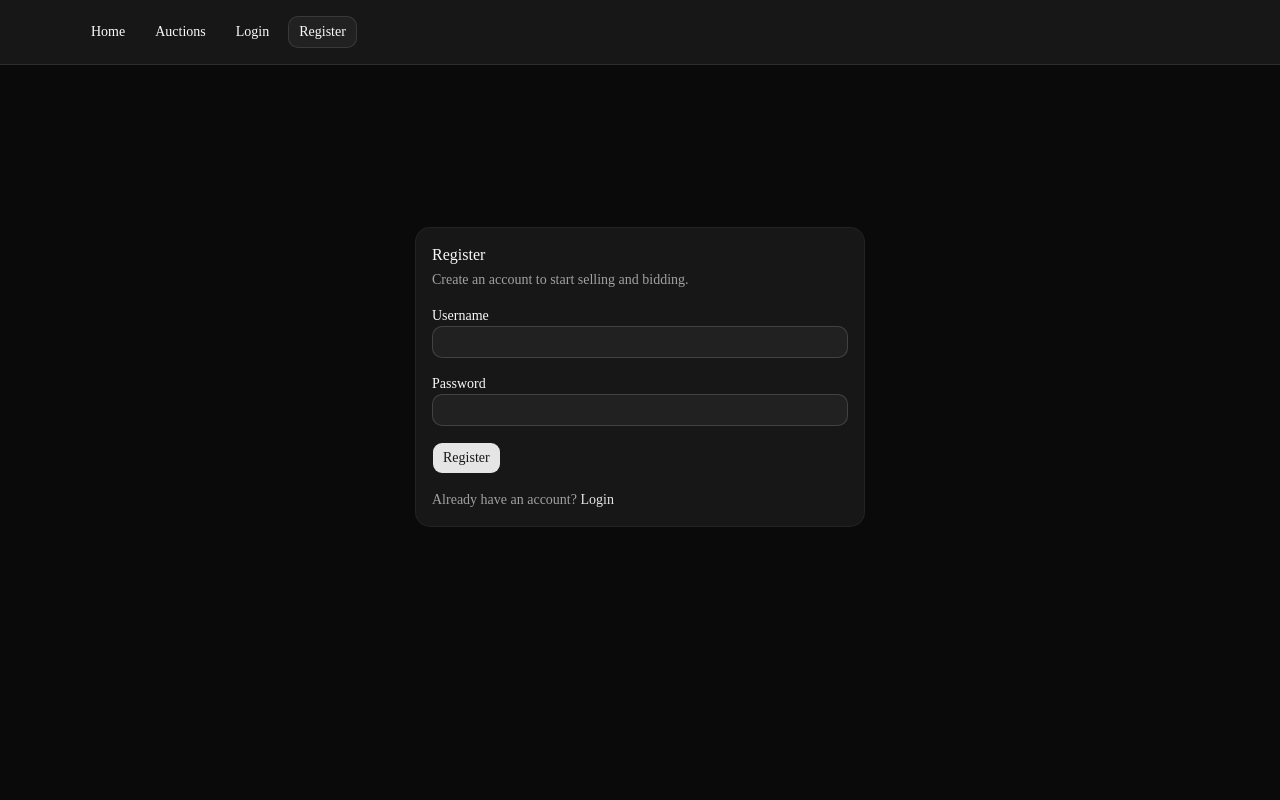
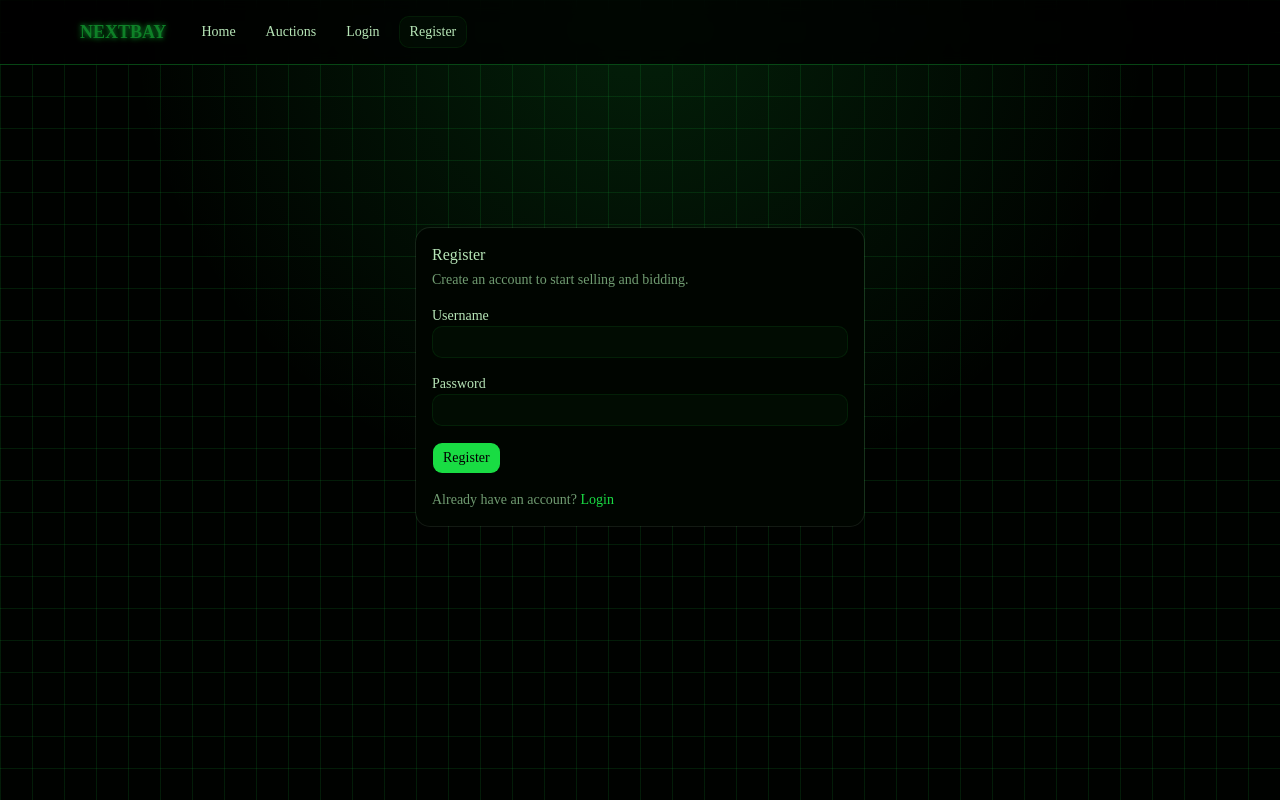
Before and after one commit to Austin7V/nextbay, a Next.js app: page /register in a window 1280 px wide. Built offline with nearby package versions, Linux system fonts and the light colour scheme; no server answers.

Commit message:
feat: add matrix color theme

```diff
--- a/app/globals.css
+++ b/app/globals.css
@@ -10,6 +10,7 @@
   --font-sans: var(--font-sans);
   --font-mono: var(--font-geist-mono);
   --font-heading: var(--font-sans);
+
   --color-sidebar-ring: var(--sidebar-ring);
   --color-sidebar-border: var(--sidebar-border);
   --color-sidebar-accent-foreground: var(--sidebar-accent-foreground);
@@ -18,27 +19,36 @@
   --color-sidebar-primary: var(--sidebar-primary);
   --color-sidebar-foreground: var(--sidebar-foreground);
   --color-sidebar: var(--sidebar);
+
   --color-chart-5: var(--chart-5);
   --color-chart-4: var(--chart-4);
   --color-chart-3: var(--chart-3);
   --color-chart-2: var(--chart-2);
   --color-chart-1: var(--chart-1);
+
   --color-ring: var(--ring);
   --color-input: var(--input);
   --color-border: var(--border);
   --color-destructive: var(--destructive);
+
   --color-accent-foreground: var(--accent-foreground);
   --color-accent: var(--accent);
+
   --color-muted-foreground: var(--muted-foreground);
   --color-muted: var(--muted);
+
   --color-secondary-foreground: var(--secondary-foreground);
   --color-secondary: var(--secondary);
+
   --color-primary-foreground: var(--primary-foreground);
   --color-primary: var(--primary);
+
   --color-popover-foreground: var(--popover-foreground);
   --color-popover: var(--popover);
+
   --color-card-foreground: var(--card-foreground);
   --color-card: var(--card);
+
   --radius-sm: calc(var(--radius) * 0.6);
   --radius-md: calc(var(--radius) * 0.8);
   --radius-lg: var(--radius);
@@ -49,81 +59,104 @@
 }
 
 :root {
-  --background: oklch(1 0 0);
-  --foreground: oklch(0.145 0 0);
-  --card: oklch(1 0 0);
-  --card-foreground: oklch(0.145 0 0);
-  --popover: oklch(1 0 0);
-  --popover-foreground: oklch(0.145 0 0);
-  --primary: oklch(0.205 0 0);
-  --primary-foreground: oklch(0.985 0 0);
-  --secondary: oklch(0.97 0 0);
-  --secondary-foreground: oklch(0.205 0 0);
-  --muted: oklch(0.97 0 0);
-  --muted-foreground: oklch(0.556 0 0);
-  --accent: oklch(0.97 0 0);
-  --accent-foreground: oklch(0.205 0 0);
-  --destructive: oklch(0.577 0.245 27.325);
-  --border: oklch(0.922 0 0);
-  --input: oklch(0.922 0 0);
-  --ring: oklch(0.708 0 0);
-  --chart-1: oklch(0.87 0 0);
-  --chart-2: oklch(0.556 0 0);
-  --chart-3: oklch(0.439 0 0);
-  --chart-4: oklch(0.371 0 0);
-  --chart-5: oklch(0.269 0 0);
+  --background: oklch(0.94 0.02 145);
+  --foreground: oklch(0.16 0.04 145);
+
+  --card: oklch(0.9 0.025 145);
+  --card-foreground: oklch(0.16 0.04 145);
+
+  --popover: oklch(0.9 0.025 145);
+  --popover-foreground: oklch(0.16 0.04 145);
+
+  --primary: oklch(0.45 0.18 145);
+  --primary-foreground: oklch(0.96 0.02 145);
+
+  --secondary: oklch(0.82 0.04 145);
+  --secondary-foreground: oklch(0.16 0.04 145);
+
+  --muted: oklch(0.84 0.03 145);
+  --muted-foreground: oklch(0.38 0.06 145);
+
+  --accent: oklch(0.78 0.08 145);
+  --accent-foreground: oklch(0.12 0.04 145);
+
+  --destructive: oklch(0.58 0.22 25);
+
+  --border: oklch(0.55 0.08 145 / 35%);
+  --input: oklch(0.55 0.08 145 / 35%);
+  --ring: oklch(0.45 0.18 145);
+
+  --chart-1: oklch(0.45 0.18 145);
+  --chart-2: oklch(0.5 0.14 145);
+  --chart-3: oklch(0.55 0.12 145);
+  --chart-4: oklch(0.6 0.1 145);
+  --chart-5: oklch(0.65 0.08 145);
+
   --radius: 0.625rem;
-  --sidebar: oklch(0.985 0 0);
-  --sidebar-foreground: oklch(0.145 0 0);
-  --sidebar-primary: oklch(0.205 0 0);
-  --sidebar-primary-foreground: oklch(0.985 0 0);
-  --sidebar-accent: oklch(0.97 0 0);
-  --sidebar-accent-foreground: oklch(0.205 0 0);
-  --sidebar-border: oklch(0.922 0 0);
-  --sidebar-ring: oklch(0.708 0 0);
+
+  --sidebar: oklch(0.88 0.025 145);
+  --sidebar-foreground: oklch(0.16 0.04 145);
+  --sidebar-primary: oklch(0.45 0.18 145);
+  --sidebar-primary-foreground: oklch(0.96 0.02 145);
+  --sidebar-accent: oklch(0.78 0.08 145);
+  --sidebar-accent-foreground: oklch(0.12 0.04 145);
+  --sidebar-border: oklch(0.55 0.08 145 / 35%);
+  --sidebar-ring: oklch(0.45 0.18 145);
 }
 
 .dark {
-  --background: oklch(0.145 0 0);
-  --foreground: oklch(0.985 0 0);
-  --card: oklch(0.205 0 0);
-  --card-foreground: oklch(0.985 0 0);
-  --popover: oklch(0.205 0 0);
-  --popover-foreground: oklch(0.985 0 0);
-  --primary: oklch(0.922 0 0);
-  --primary-foreground: oklch(0.205 0 0);
-  --secondary: oklch(0.269 0 0);
-  --secondary-foreground: oklch(0.985 0 0);
-  --muted: oklch(0.269 0 0);
-  --muted-foreground: oklch(0.708 0 0);
-  --accent: oklch(0.269 0 0);
-  --accent-foreground: oklch(0.985 0 0);
-  --destructive: oklch(0.704 0.191 22.216);
-  --border: oklch(1 0 0 / 10%);
-  --input: oklch(1 0 0 / 15%);
-  --ring: oklch(0.556 0 0);
-  --chart-1: oklch(0.87 0 0);
-  --chart-2: oklch(0.556 0 0);
-  --chart-3: oklch(0.439 0 0);
-  --chart-4: oklch(0.371 0 0);
-  --chart-5: oklch(0.269 0 0);
-  --sidebar: oklch(0.205 0 0);
-  --sidebar-foreground: oklch(0.985 0 0);
-  --sidebar-primary: oklch(0.488 0.243 264.376);
-  --sidebar-primary-foreground: oklch(0.985 0 0);
-  --sidebar-accent: oklch(0.269 0 0);
-  --sidebar-accent-foreground: oklch(0.985 0 0);
-  --sidebar-border: oklch(1 0 0 / 10%);
-  --sidebar-ring: oklch(0.556 0 0);
+  --background: oklch(0.07 0.03 145);
+  --foreground: oklch(0.88 0.08 145);
+
+  --card: oklch(0.1 0.035 145);
+  --card-foreground: oklch(0.88 0.08 145);
+
+  --popover: oklch(0.1 0.035 145);
+  --popover-foreground: oklch(0.88 0.08 145);
+
+  --primary: oklch(0.78 0.24 145);
+  --primary-foreground: oklch(0.06 0.03 145);
+
+  --secondary: oklch(0.17 0.05 145);
+  --secondary-foreground: oklch(0.88 0.08 145);
+
+  --muted: oklch(0.16 0.04 145);
+  --muted-foreground: oklch(0.65 0.08 145);
+
+  --accent: oklch(0.22 0.08 145);
+  --accent-foreground: oklch(0.88 0.08 145);
+
+  --destructive: oklch(0.65 0.2 25);
+
+  --border: oklch(0.35 0.1 145 / 45%);
+  --input: oklch(0.28 0.08 145 / 55%);
+  --ring: oklch(0.78 0.24 145);
+
+  --chart-1: oklch(0.78 0.24 145);
+  --chart-2: oklch(0.65 0.2 145);
+  --chart-3: oklch(0.5 0.16 145);
+  --chart-4: oklch(0.4 0.12 145);
+  --chart-5: oklch(0.3 0.1 145);
+
+  --sidebar: oklch(0.1 0.035 145);
+  --sidebar-foreground: oklch(0.88 0.08 145);
+  --sidebar-primary: oklch(0.78 0.24 145);
+  --sidebar-primary-foreground: oklch(0.06 0.03 145);
+  --sidebar-accent: oklch(0.17 0.05 145);
+  --sidebar-accent-foreground: oklch(0.88 0.08 145);
+  --sidebar-border: oklch(0.35 0.1 145 / 45%);
+  --sidebar-ring: oklch(0.78 0.24 145);
 }
 
 @layer base {
   * {
     @apply border-border outline-ring/50;
   }
+
   body {
     @apply bg-background text-foreground;
   }
+
   html {
     @apply font-sans;
   }
@@ -131,20 +164,21 @@
 
 @keyframes matrix-glow {
   0% {
-    opacity: 0.35;
-    text-shadow: 0 0 4px hsl(var(--primary));
+    opacity: 0.4;
+    text-shadow: 0 0 4px var(--primary);
   }
 
   50% {
     opacity: 1;
     text-shadow:
-      0 0 8px hsl(var(--primary)),
-      0 0 18px hsl(var(--primary));
+      0 0 8px var(--primary),
+      0 0 20px var(--primary),
+      0 0 36px var(--primary);
   }
 
   100% {
-    opacity: 0.35;
-    text-shadow: 0 0 4px hsl(var(--primary));
+    opacity: 0.4;
+    text-shadow: 0 0 4px var(--primary);
   }
 }
 
@@ -158,17 +192,38 @@
   }
 }
 
+@keyframes matrix-float {
+  0% {
+    transform: translateY(0);
+    opacity: 0.25;
+  }
+
+  50% {
+    transform: translateY(-8px);
+    opacity: 0.7;
+  }
+
+  100% {
+    transform: translateY(0);
+    opacity: 0.25;
+  }
+}
+
 .matrix-glow {
   animation: matrix-glow 2.4s ease-in-out infinite;
+}
+
+.matrix-float {
+  animation: matrix-float 3s ease-in-out infinite;
 }
 
 .terminal-panel {
   position: relative;
   overflow: hidden;
-  border: 1px solid hsl(var(--primary) / 0.35);
+  border: 1px solid color-mix(in oklab, var(--primary) 45%, transparent);
   box-shadow:
-    0 0 20px hsl(var(--primary) / 0.12),
-    inset 0 0 20px hsl(var(--primary) / 0.05);
+    0 0 20px color-mix(in oklab, var(--primary) 18%, transparent),
+    inset 0 0 20px color-mix(in oklab, var(--primary) 8%, transparent);
 }
 
 .terminal-panel::before {
@@ -179,15 +234,52 @@
   background: linear-gradient(
     to bottom,
     transparent,
-    hsl(var(--primary) / 0.08),
+    color-mix(in oklab, var(--primary) 14%, transparent),
     transparent
   );
   animation: terminal-scan 4s linear infinite;
 }
 
 .secret-grid {
+  background-color: var(--background);
   background-image:
-    linear-gradient(hsl(var(--primary) / 0.08) 1px, transparent 1px),
-    linear-gradient(90deg, hsl(var(--primary) / 0.08) 1px, transparent 1px);
-  background-size: 32px 32px;
+    radial-gradient(
+      circle at top,
+      color-mix(in oklab, var(--primary) 14%, transparent),
+      transparent 32rem
+    ),
+    linear-gradient(
+      color-mix(in oklab, var(--primary) 12%, transparent) 1px,
+      transparent 1px
+    ),
+    linear-gradient(
+      90deg,
+      color-mix(in oklab, var(--primary) 12%, transparent) 1px,
+      transparent 1px
+    );
+  background-size:
+    100% 100%,
+    32px 32px,
+    32px 32px;
 }
+
+.secret-card {
+  border: 1px solid color-mix(in oklab, var(--primary) 35%, transparent);
+  background: linear-gradient(
+    135deg,
+    color-mix(in oklab, var(--card) 92%, var(--primary) 8%),
+    var(--card)
+  );
+  box-shadow: 0 0 24px color-mix(in oklab, var(--primary) 12%, transparent);
+}
+
+.secret-card:hover {
+  border-color: color-mix(in oklab, var(--primary) 65%, transparent);
+  box-shadow: 0 0 36px color-mix(in oklab, var(--primary) 22%, transparent);
+}
+
+.terminal-text {
+  font-family: var(--font-geist-mono), monospace;
+  letter-spacing: 0.06em;
+  text-transform: uppercase;
+}
--- a/app/layout.tsx
+++ b/app/layout.tsx
@@ -22,9 +22,12 @@ export default async function RootLayout({
 
   return (
     <html lang="en" className="dark">
-      <body className="min-h-screen bg-background text-foreground">
-        <header className="border-b border-border bg-card">
-          <nav className="mx-auto flex max-w-6xl items-center gap-2 px-4 py-4">
+      <body className="secret-grid min-h-screen bg-background text-foreground">
+        <header className="border-b border-primary/30 bg-black/80 backdrop-blur">
+          <nav className="mx-auto flex max-w-6xl flex-wrap items-center gap-2 px-4 py-4">
+            <span className="matrix-glow mr-4 font-mono text-lg font-bold text-primary">
+              NEXTBAY
+            </span>
             <Button asChild variant="ghost">
               <Link href="/">Home</Link>
             </Button>
```
